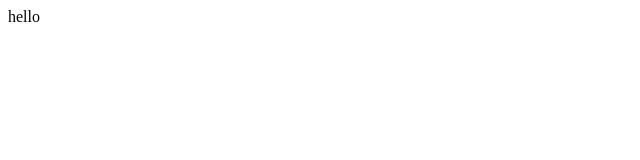
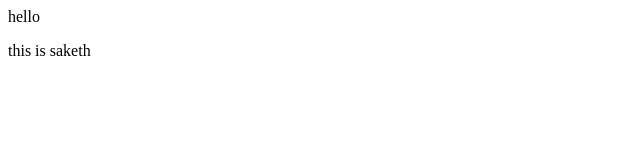
Before and after one commit to saketh101123/LocalRepo, a plain HTML site: page index.html in a window 1280 px wide. Shown: the full height of the page, 0-640 px from the left. Drawn offline with Linux system fonts and the light colour scheme.

Commit message:
added one more p tag

```diff
--- a/index.html
+++ b/index.html
@@ -1 +1,2 @@
 <P>hello</P>
+<p>this is saketh</p>
```
